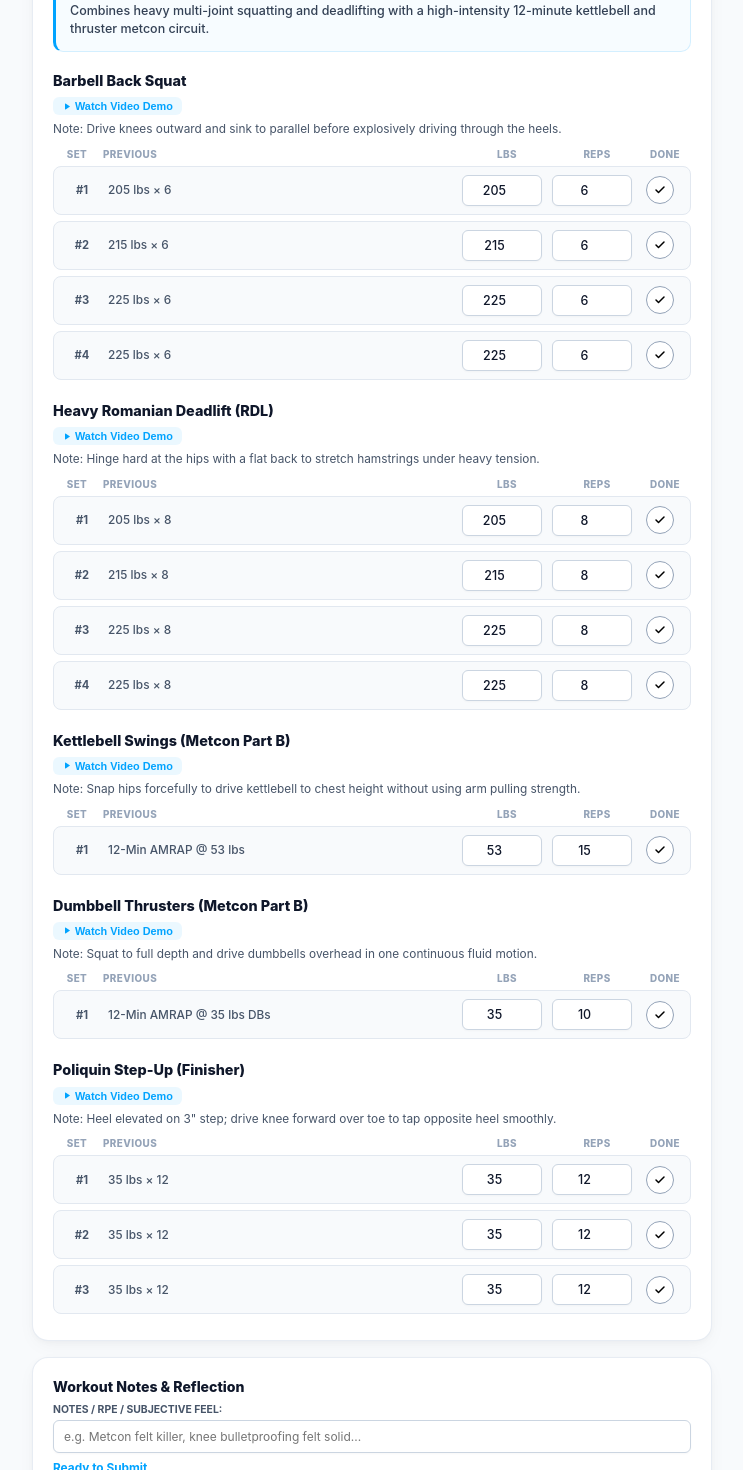
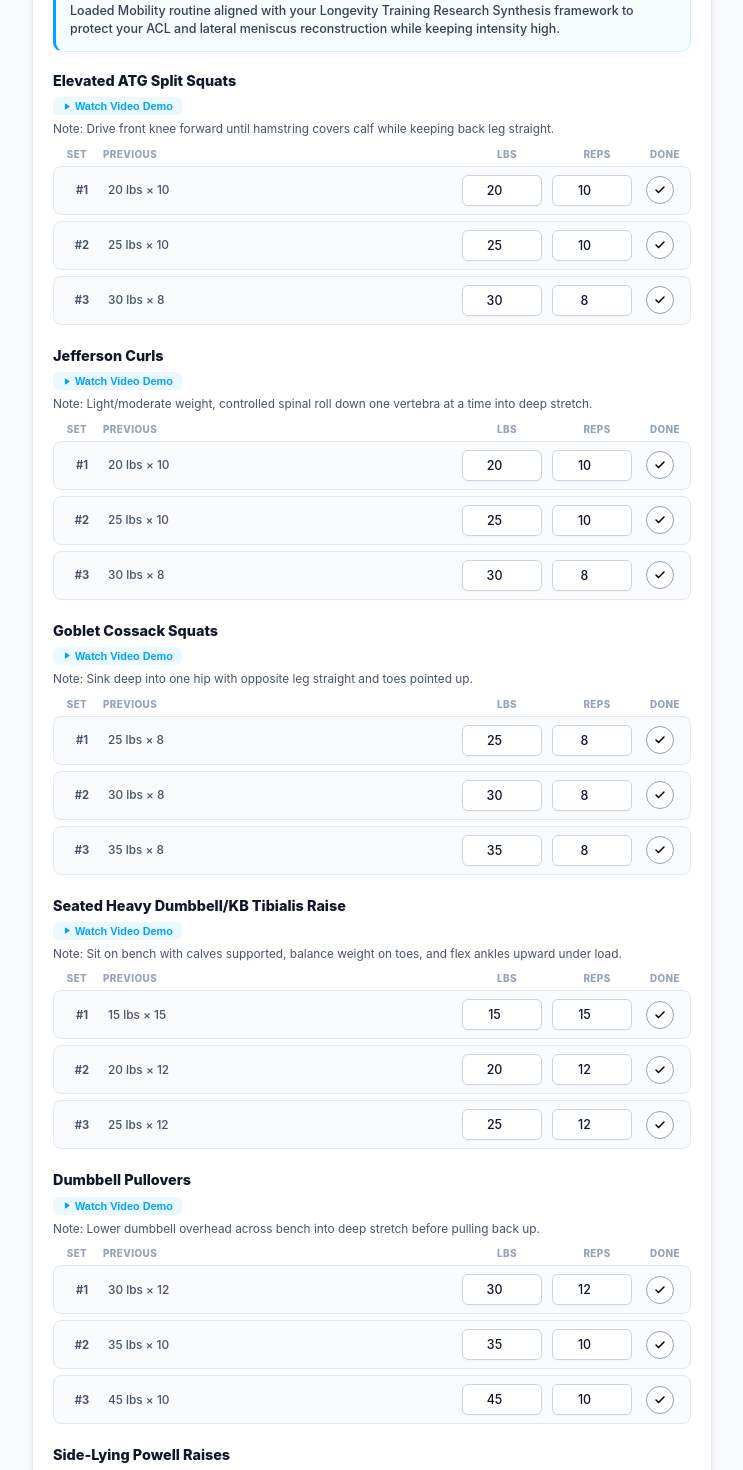
Before and after one commit to carsonsreid/workouts, a React (Vite) app: page / in a window 1280 px wide. Shown: the part 280-1750 px from the top of the page, without its empty margins (268-1011 px from the left). Built offline with nearby package versions, Linux system fonts and the light colour scheme.

Commit message:
Populate Sunday Aug 9 Loaded Mobility session for live testing and deployment

```diff
--- a/src/components/Dashboard.tsx
+++ b/src/components/Dashboard.tsx
@@ -44,7 +44,7 @@ export const Dashboard: React.FC<DashboardProps> = ({
 }) => {
   const [logs, setLogs] = useState<WorkoutLog[]>(initialLogs);
 
-  // Week offset state (0 = Mon Aug 10 - Sun Aug 16, -1 = Prev Week, +1 = Next Week)
+  // Week offset state (0 = Current Week including Sun Aug 9 & Mon Aug 10 - Sun Aug 16)
   const [weekOffset, setWeekOffset] = useState<number>(0);
 
   // Calculate Monday of the target week
@@ -58,17 +58,16 @@ export const Dashboard: React.FC<DashboardProps> = ({
 
   const mondayDate = getMondayForWeek(weekOffset);
 
-  // Generate 7 days for the current week (Monday through Sunday)
+  // Generate 7 days for the current week (Sunday Aug 9 + Monday Aug 10 through Saturday Aug 15)
+  // For weekOffset 0, include Sunday Aug 9 as the first day!
   const weekDates = Array.from({ length: 7 }, (_, i) => {
     const d = new Date(mondayDate);
-    d.setDate(mondayDate.getDate() + i);
+    // If weekOffset === 0, start from Sun Aug 9
+    d.setDate(mondayDate.getDate() + (weekOffset === 0 ? i - 1 : i));
     const year = d.getFullYear();
     const month = String(d.getMonth() + 1).padStart(2, '0');
     const day = String(d.getDate()).padStart(2, '0');
     const iso = `${year}-${month}-${day}`;
-
-    // Day of week index (0 = Sun, 1 = Mon, ..., 6 = Sat)
-    const weekdayNum = d.getDay();
 
     return {
       iso,
@@ -76,12 +75,12 @@ export const Dashboard: React.FC<DashboardProps> = ({
       dayNum: d.getDate(),
       monthShort: d.toLocaleDateString('en-US', { month: 'short' }),
       year: d.getFullYear(),
-      weekdayNum,
+      weekdayNum: d.getDay(),
     };
   });
 
-  // Current Selected Date (ISO format YYYY-MM-DD, defaults to Monday Aug 10, 2026)
-  const [selectedDateISO, setSelectedDateISO] = useState<string>(weekDates[0].iso);
+  // Current Selected Date (ISO format YYYY-MM-DD, defaults to Sunday Aug 9, 2026)
+  const [selectedDateISO, setSelectedDateISO] = useState<string>('2026-08-09');
 
   // Update selectedDateISO whenever weekOffset changes if current selection isn't in view
   useEffect(() => {
@@ -109,9 +108,97 @@ export const Dashboard: React.FC<DashboardProps> = ({
     return new Date(parts[0], parts[1] - 1, parts[2]);
   };
 
-  // EXPLICIT WORKOUT ROUTINES FOR AUG 10 - AUG 16, 2026 ONLY
+  // EXPLICIT WORKOUT ROUTINES FOR AUG 9 & AUG 10 - AUG 16, 2026 ONLY
   const getWorkoutDataForISO = (isoDate: string) => {
     switch (isoDate) {
+      case '2026-08-09': // TODAY: Sunday Aug 9, 2026
+        return {
+          dayLabel: 'Sun',
+          title: 'Loaded Mobility & Strength-Through-Range',
+          category: 'Loaded Mobility',
+          overview: 'Loaded Mobility routine aligned with your Longevity Training Research Synthesis framework to protect your ACL and lateral meniscus reconstruction while keeping intensity high.',
+          exercises: [
+            {
+              id: 'aug9-atg',
+              name: 'Elevated ATG Split Squats',
+              category: 'Quad/VMO & Ankle Mobility',
+              note: 'Drive front knee forward until hamstring covers calf while keeping back leg straight.',
+              youtubeId: 'LHX34TpJxbQ',
+              videoTitle: 'ATG Split Squat Demo',
+              sets: [
+                { id: 'a9-atg-1', setType: '1', previous: '20 lbs × 10', weightLbs: 20, reps: 10, completed: false },
+                { id: 'a9-atg-2', setType: '2', previous: '25 lbs × 10', weightLbs: 25, reps: 10, completed: false },
+                { id: 'a9-atg-3', setType: '3', previous: '30 lbs × 8', weightLbs: 30, reps: 8, completed: false },
+              ]
+            },
+            {
+              id: 'aug9-jcurl',
+              name: 'Jefferson Curls',
+              category: 'Posterior Chain & Spinal Mobility',
+              note: 'Light/moderate weight, controlled spinal roll down one vertebra at a time into deep stretch.',
+              youtubeId: 'y_APeWo643w',
+              videoTitle: 'Jefferson Curl Demo',
+              sets: [
+                { id: 'a9-jc-1', setType: '1', previous: '20 lbs × 10', weightLbs: 20, reps: 10, completed: false },
+                { id: 'a9-jc-2', setType: '2', previous: '25 lbs × 10', weightLbs: 25, reps: 10, completed: false },
+                { id: 'a9-jc-3', setType: '3', previous: '30 lbs × 8', weightLbs: 30, reps: 8, completed: false },
+              ]
+            },
+            {
+              id: 'aug9-cossack',
+              name: 'Goblet Cossack Squats',
+              category: 'Deep Lateral Hip Opening',
+              note: 'Sink deep into one hip with opposite leg straight and toes pointed up.',
+              youtubeId: 'tpczTeSkHz0',
+              videoTitle: 'Cossack Squat Demo',
+              sets: [
+                { id: 'a9-cos-1', setType: '1', previous: '25 lbs × 8', weightLbs: 25, reps: 8, completed: false },
+                { id: 'a9-cos-2', setType: '2', previous: '30 lbs × 8', weightLbs: 30, reps: 8, completed: false },
+                { id: 'a9-cos-3', setType: '3', previous: '35 lbs × 8', weightLbs: 35, reps: 8, completed: false },
+              ]
+            },
+            {
+              id: 'aug9-tib',
+              name: 'Seated Heavy Dumbbell/KB Tibialis Raise',
+              category: 'Tibialis Anterior & Shin Strength',
+              note: 'Sit on bench with calves supported, balance weight on toes, and flex ankles upward under load.',
+              youtubeId: 'xs7wTPl28CE',
+              videoTitle: 'Seated DB Tibialis Raise Demo',
+              sets: [
+                { id: 'a9-tib-1', setType: '1', previous: '15 lbs × 15', weightLbs: 15, reps: 15, completed: false },
+                { id: 'a9-tib-2', setType: '2', previous: '20 lbs × 12', weightLbs: 20, reps: 12, completed: false },
+                { id: 'a9-tib-3', setType: '3', previous: '25 lbs × 12', weightLbs: 25, reps: 12, completed: false },
+              ]
+            },
+            {
+              id: 'aug9-pullover',
+              name: 'Dumbbell Pullovers',
+              category: 'Thoracic Extension & Lat Stretch',
+              note: 'Lower dumbbell overhead across bench into deep stretch before pulling back up.',
+              youtubeId: 'FK4rHfWKEac',
+              videoTitle: 'Dumbbell Pullover Demo',
+              sets: [
+                { id: 'a9-po-1', setType: '1', previous: '30 lbs × 12', weightLbs: 30, reps: 12, completed: false },
+                { id: 'a9-po-2', setType: '2', previous: '35 lbs × 10', weightLbs: 35, reps: 10, completed: false },
+                { id: 'a9-po-3', setType: '3', previous: '45 lbs × 10', weightLbs: 45, reps: 10, completed: false },
+              ]
+            },
+            {
+              id: 'aug9-powell',
+              name: 'Side-Lying Powell Raises',
+              category: 'Posterior Delt & Rotator Cuff',
+              note: 'Lie on side on bench and raise dumbbell in wide arc to target posterior shoulder.',
+              youtubeId: 'CuCAMi8pRWo',
+              videoTitle: 'Powell Raise Demo',
+              sets: [
+                { id: 'a9-pr-1', setType: '1', previous: '8 lbs × 12', weightLbs: 8, reps: 12, completed: false },
+                { id: 'a9-pr-2', setType: '2', previous: '10 lbs × 12', weightLbs: 10, reps: 12, completed: false },
+                { id: 'a9-pr-3', setType: '3', previous: '12 lbs × 12', weightLbs: 12, reps: 12, completed: false },
+              ]
+            }
+          ]
+        };
+
       case '2026-08-10': // Monday Aug 10, 2026
         return {
           dayLabel: 'Mon',
@@ -676,11 +763,23 @@ export const Dashboard: React.FC<DashboardProps> = ({
       date: new Date(selectedDateISO).toISOString(),
       durationMinutes: 45,
       totalVolumeKg: 15000,
-      totalSetsCompleted: 12,
+      totalSetsCompleted: activeWorkout.exercises.reduce((acc: number, ex: ExerciseItem) => acc + ex.sets.filter(s => s.completed).length, 0) || 12,
       notes: workoutNotes || `${activeWorkout.title} completed in LBS.`,
       aiReview: `Submitted for ${selectedDateISO}!`,
       syncedToSheets: true,
-      exercises: [],
+      exercises: activeWorkout.exercises.map((ex: ExerciseItem) => ({
+        exerciseId: ex.id,
+        exerciseName: ex.name,
+        muscleGroup: ex.category,
+        sets: ex.sets.map((s: SetItem, i: number) => ({
+          id: s.id,
+          setNumber: i + 1,
+          reps: s.reps || 10,
+          weightKg: s.weightLbs || 0,
+          completed: s.completed,
+          rpe: 8
+        }))
+      })),
     };
 
     DatabaseService.saveWorkoutLog(newLog, sheetsConfig);
@@ -689,7 +788,7 @@ export const Dashboard: React.FC<DashboardProps> = ({
     onFinishWorkout(newLog);
   };
 
-  // Format header range for current week view (e.g., AUG 10 – AUG 16, 2026)
+  // Format header range for current week view (e.g., AUG 9 – AUG 15, 2026)
   const firstDay = weekDates[0];
   const lastDay = weekDates[6];
   const weekRangeLabel = `${firstDay.monthShort.toUpperCase()} ${firstDay.dayNum} – ${lastDay.monthShort.toUpperCase()} ${lastDay.dayNum}, ${firstDay.year}`;
@@ -831,7 +930,7 @@ export const Dashboard: React.FC<DashboardProps> = ({
               cursor: 'pointer',
             }}
           >
-            Aug 10–16
+            Today (Aug 9)
           </button>
         )}
       </div>
@@ -1069,7 +1168,7 @@ export const Dashboard: React.FC<DashboardProps> = ({
           <input
             className="figma-set-input"
             style={{ width: '100%', textAlign: 'left', padding: '8px 10px', fontSize: '0.75rem', fontWeight: 400 }}
-            placeholder="e.g. Metcon felt killer, knee bulletproofing felt solid..."
+            placeholder="e.g. ACL & meniscus felt 100% protected, VMO burn on tib raises..."
             value={workoutNotes}
             onChange={(e) => setWorkoutNotes(e.target.value)}
           />
```
Also changed, not shown: 1 other file (tests, documents, lock files or other folders).
